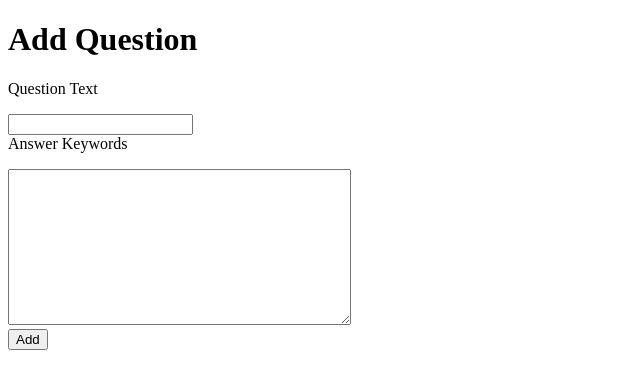
After one commit to caninemwenja/free-text-marker, a Django app: page /questions/add/ in a window 1280 px wide. The commit adds this page. Shown: the top 389 px of the page, without its empty margins (0-640 px from the left). Run offline with Django 3.2, Linux system fonts and the light colour scheme; parts of the project's set-up code (start-up, migrations or seed data) failed here and were passed over.

Commit message:
added add questions form

```diff
--- /dev/null
+++ b/questions/forms.py
@@ -0,0 +1,11 @@
+from django import forms
+
+from models import *
+
+class QuestionForm(forms.ModelForm):
+    class Meta:
+        model = Question
+        fields = ('text', 'answer_keywords',)
+
+    text = forms.CharField()
+    answer_keywords = forms.CharField(widget=forms.Textarea)
--- /dev/null
+++ b/questions/templates/questions/add.html
@@ -0,0 +1,30 @@
+<!DOCTYPE html>
+<html>
+  <head>
+    <title>Add Question</title>
+  </head>
+  <body>
+    <h1>Add Question</h1>
+    <form action="{% url 'questions_add' %}" method="POST">
+       {% csrf_token %}
+       <p>{{ form.non_field_errors }}</p>
+       <div class="control-group">
+          <label for="id_text">Question Text</lable>
+          <p>{{ form.text.errors }}</p>
+          <div class="controls">
+               {{ form.text }}
+          </div>
+       </div>
+       <div class="control-group">
+          <label for="id_answer_keywords">Answer Keywords</lable>
+          <p>{{ form.answer_keywords.errors }}</p>
+          <div class="controls">
+               {{ form.answer_keywords }}
+          </div>
+       </div>
+       <div class="form-actions">
+           <button type="submit">Add</button>
+       </div>
+    </form>
+  </body>
+</html>
--- a/questions/templates/questions/index.html
+++ b/questions/templates/questions/index.html
@@ -5,5 +5,6 @@
   </head>
   <body>
      <h1>Questions</h1>
+     <a href="{% url 'questions_add' %}">Add Question</a>
   </body>
 </html>
--- a/questions/urls.py
+++ b/questions/urls.py
@@ -2,4 +2,5 @@ from django.conf.urls import patterns, include, url
 
 urlpatterns = patterns('',
     url(r'^$', 'questions.views.index', name='questions_index'),
+    url(r'^add/$', 'questions.views.add', name='questions_add'),
 )
--- a/questions/views.py
+++ b/questions/views.py
@@ -1,4 +1,15 @@
 from django.shortcuts import render
+from django.core.urlresolvers import reverse
+from django.http import HttpResponseRedirect
+
+from forms import QuestionForm
 
 def index(request):
     return render(request, "questions/index.html")
+
+def add(request):
+    if request.method != 'POST':
+       question_form = QuestionForm()
+       return render(request, "questions/add.html", { "form": question_form })
+
+    return HttpResponseRedirect(reverse("questions_index"))
```
